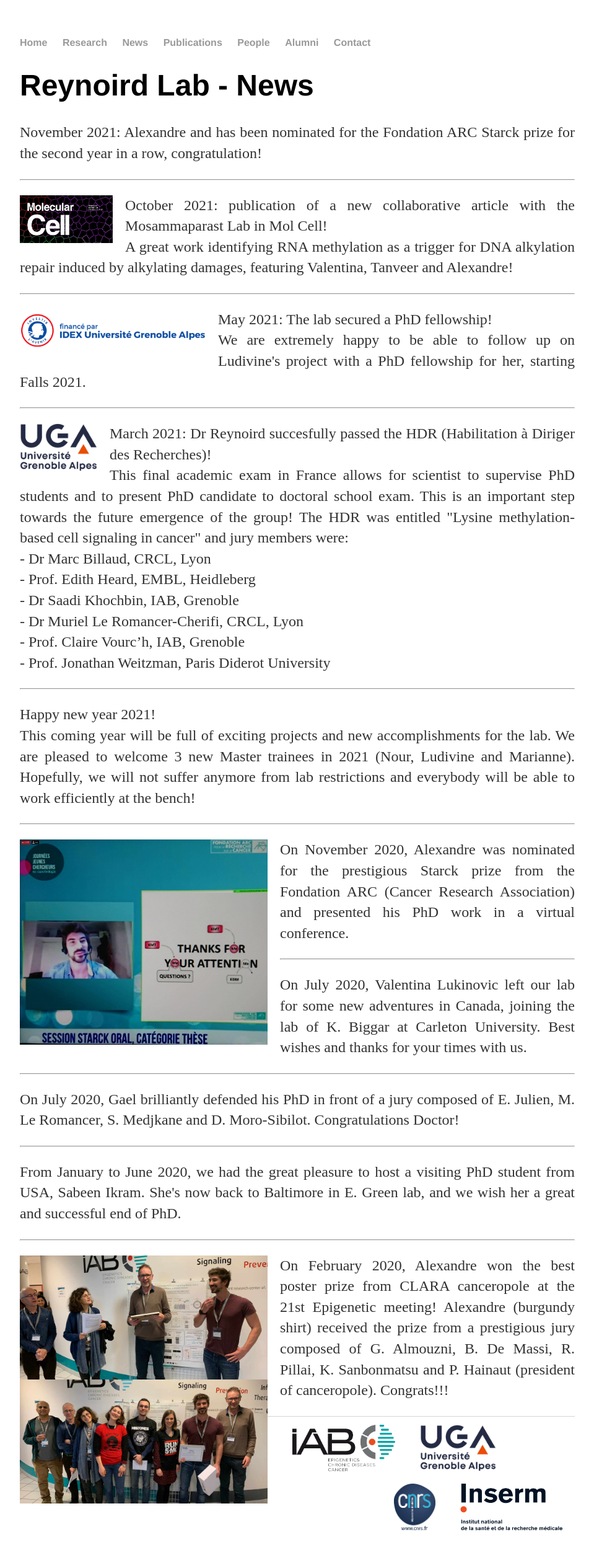
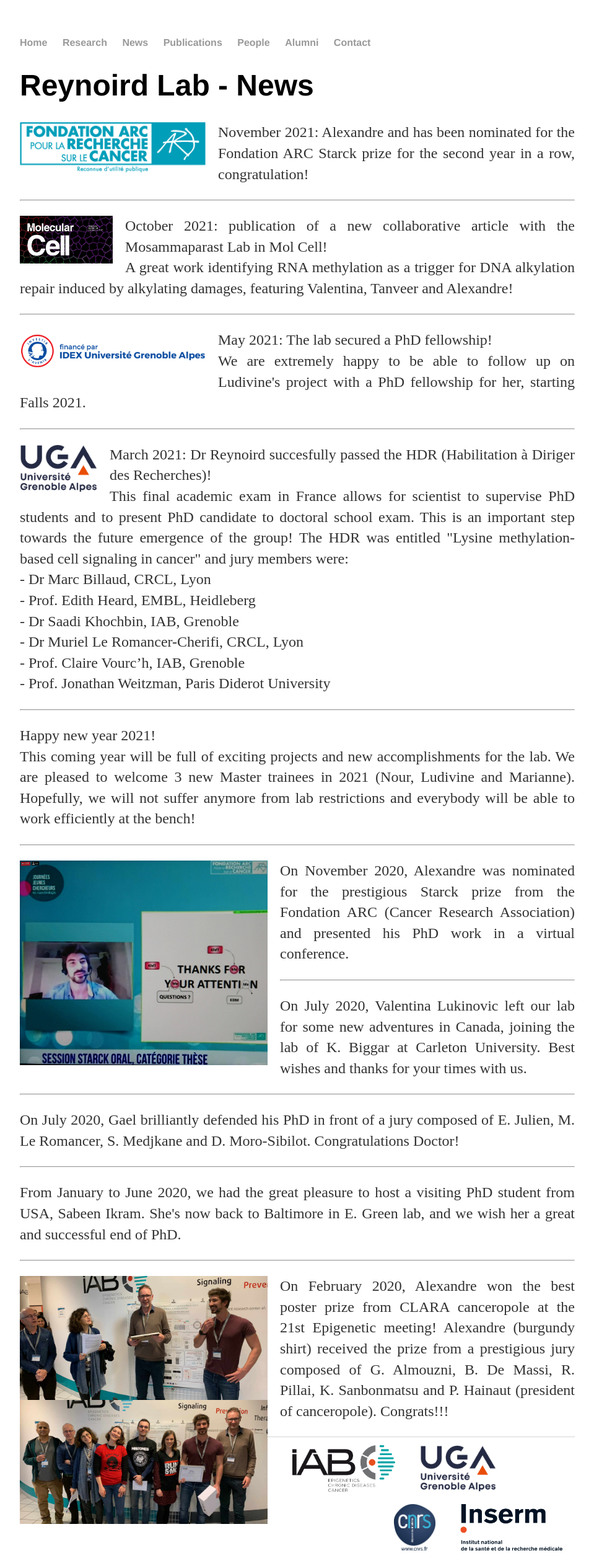
Before and after one commit to Reynoird-Lab/Reynoird-lab.github.io, a Jekyll site: the page built from News/index.html, in a window 1280 px wide. Shown: the whole page at 62% size, without its empty margins (160-1119 px from the left). Built offline with Jekyll 4.4.1, drawn with Linux system fonts in a browser that asks for light colours; Markdown is read by kramdown in place of the engine named in the settings; before the commit the page ends 2488 px from its top, so only the background shows below that.

Commit message:
Update index.html

```diff
--- a/News/index.html
+++ b/News/index.html
@@ -6,7 +6,9 @@
 
 	<h1>Reynoird Lab - {{ page.title }}</h1>
 
- <div class="div-categoryContainer">
+<div class="div-categoryContainer">
+<img src="https://reynoird-lab.github.io/Images/ARC.png" title="ARC" width="300" style="margin: 0px 20px 10px 0px;" class="picture-left">
+  <div class="paragraph-right">
     <p align="justify"> November 2021: Alexandre and has been nominated for the Fondation ARC Starck prize for the second year in a row, congratulation!</p>
 	</div>
 </div>
```
